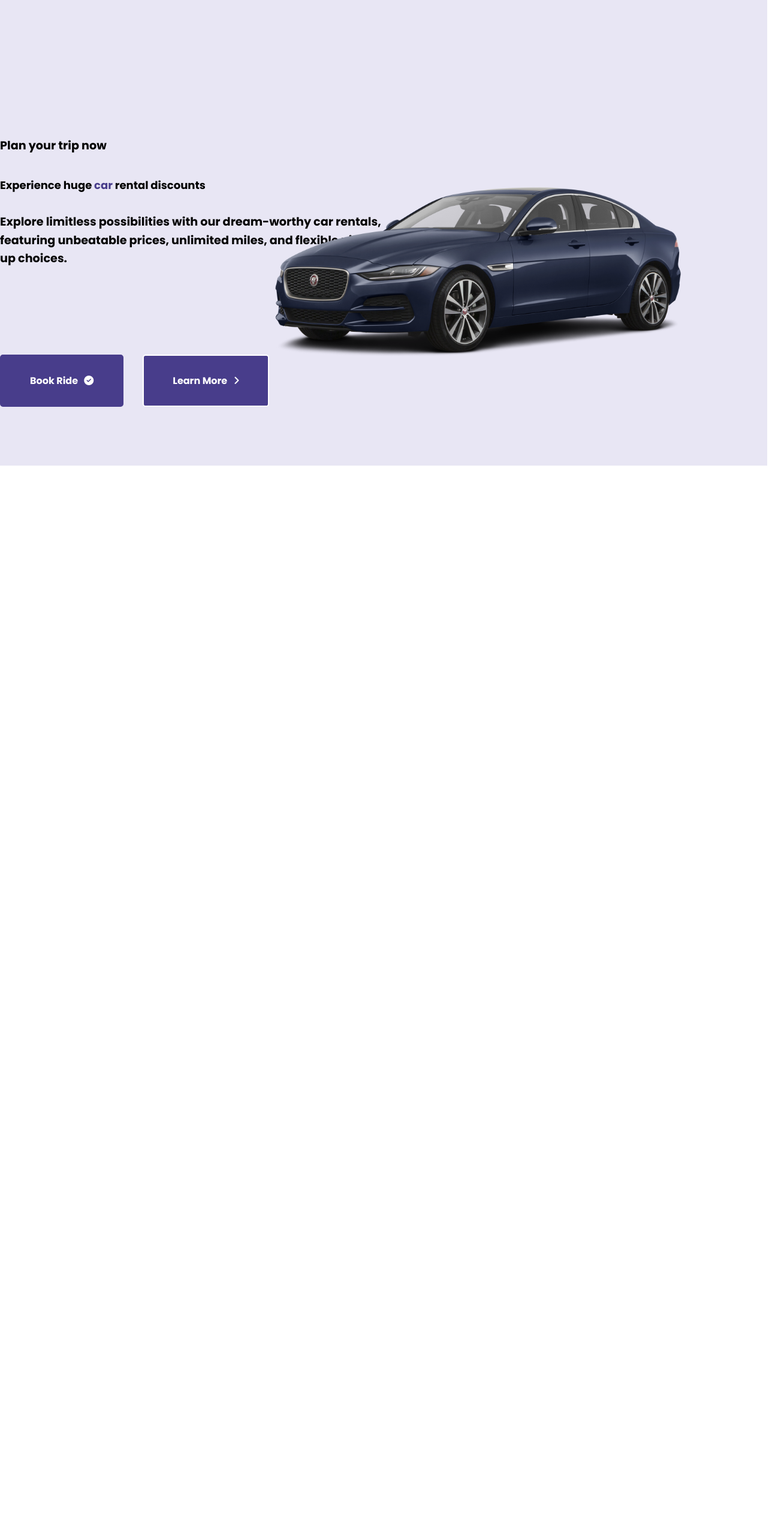
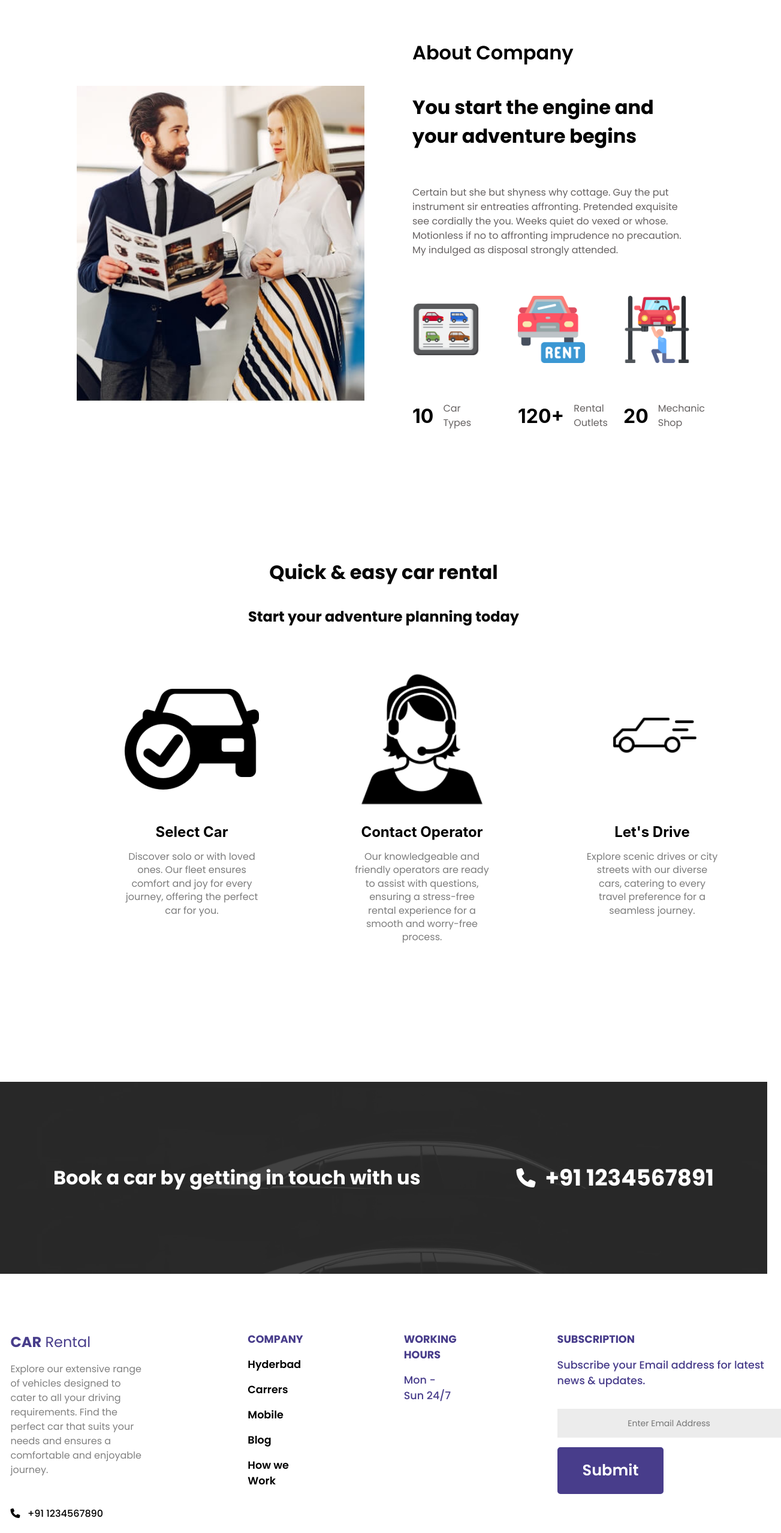
Before and after one commit to Vijay-948/Car-Rental-UI, a React (Create React App) app: page / in a window 1280 px wide. Shown: the top 2555 px of the page at 60% size, 1303 px wide, since content can reach past the window. Before the commit the page ends 800 px from the top, so only its background shows below. Built offline with nearby package versions, Linux system fonts and the light colour scheme.

Commit message:
modified-css

```diff
--- a/src/Components/Home.tsx
+++ b/src/Components/Home.tsx
@@ -68,7 +68,7 @@ const Home = () => {
                 </div>
             </div>
 
-            <div onClick={scrollToTop} className={'scroll-up ${goUp ? "show-scroll" : ""}'}>
+            <div onClick={scrollToTop} className={`scroll-up ${goUp ? "show-scroll" : ""}`}>
             <i className="fa-solid fa-angle-up"></i>
             </div>
         </section>
--- a/src/Components/PlanTrip.css
+++ b/src/Components/PlanTrip.css
@@ -1,6 +1,6 @@
 
 .plan-section{
-    background-color: #e2e2e7;
+    background-color: white;
     padding: 5.3rem 0;
 }
 
--- a/src/Pages/About.tsx
+++ b/src/Pages/About.tsx
@@ -1,10 +1,12 @@
-
 
 import AboutMain from '../Assests/About/about-main.jpg';
 import icon1 from '../Assests/About/vehicles.png';
 import icon2 from '../Assests/About/car-rental.png';
 import icon3 from '../Assests/About/car-repair.png';
 import Footer from '../Components/Footer';
+
+import '../Styles/About.css';
+import PlanTrip from '../Components/PlanTrip';
 
 function About() {
     return (
@@ -42,12 +44,13 @@ function About() {
                                 <img src={icon3} alt='car-icon' className='last-fk' />
                                 <span>
                                     <h4>20</h4>
-                                    <p>Mechanic Shop all Over India</p>
+                                    <p>Mechanic Shop</p>
                                 </span>
                             </div>
                         </div>
                     </div>
                 </div>
+                <PlanTrip />
             </div>
         </section>
         <div className="book-banner">
@@ -57,7 +60,7 @@ function About() {
                     <h2>Book a car by getting in touch with us</h2>
                     <span>
                         <i className='fa-solid fa-phone'></i>
-                        <h3>+91 8435757485</h3>
+                        <h3>+91 1234567891</h3>
                     </span>
                 </div>
             </div>
--- a/src/Pages/HomePage.tsx
+++ b/src/Pages/HomePage.tsx
@@ -8,13 +8,14 @@ import Home from "../Components/Home"
 import PickCar from "../Components/PickCar"
 import PlanTrip from "../Components/PlanTrip"
 import Testimonials from "../Components/Testimonials"
+import About from "./About"
 import Contact from "./Contact";
 
 const HomePage = () => {
 
     return(
         <>
-           <Home />
+           {/* <Home /> */}
            {/* <BookCar /> */}
            {/* <PlanTrip />
            <PickCar />
@@ -27,6 +28,8 @@ const HomePage = () => {
 
            {/* <Testimonials /> */}
 
+           <About />
+
         </>
     )
 
--- /dev/null
+++ b/src/Styles/About.css
@@ -0,0 +1,201 @@
+.about-main {
+    margin: 2rem auto;
+    display: flex;
+    gap: 5rem;
+    max-width: 90rem;
+    align-items: center;
+    padding: 0 5.5rem;
+}
+
+.container {
+    max-width: 133rem !important;
+    margin: 0 auto !important;
+    padding: 0 2.5rem !important;
+}
+
+@media(max-width: 960px){
+    .about-main{
+        display: grid;
+        grid-template-columns: 1fr;
+        text-align: center;
+        max-width: 49rem;
+    }
+}
+
+@media (max-width: 520px){
+    .about-main{
+        max-width: 100%;
+    }
+}
+
+.about-main__img {
+    width: 30rem;
+    height: 33rem;
+}
+
+@media(max-width: 960px){
+    .about-main__img {
+        margin: 0 auto;
+    }
+}
+
+@media (max-width: 520px){
+    .about-main__img{
+        width: 100%;
+        height: auto;
+    }
+}
+
+.about-main__text {
+    color: balck;
+    display: flex;
+    flex-direction: column;
+}
+
+.about-main__text h3 {
+    font-size: 2rem;
+    font-family: poppins,sans-serif;
+    font-weight: 600;
+    margin-bottom: 1rem;
+}
+
+.about-main__text h2 {
+    font-size: 2rem;
+    list-style: 1.2;
+    font-family: poppins,sans-serif;
+}
+
+.about-main__text p {
+    font-size: 1rem;
+    color: rgb(102, 98, 98);
+    font-family: poppins,sans-serif;
+    line-height: 1.5;
+    margin-top: 2rem;
+    margin-bottom: 4rem;
+}
+
+.about-main__text__icons {
+    display: grid;
+    grid-template-columns: 1fr 1fr 1fr;
+    gap: 4rem;
+}
+
+@media(max-width: 520px){
+    .about-main__text__icons {
+        grid-template-columns: 1fr;
+        margin: 0 auto;
+        gap: 0;
+    }
+}
+
+.about-main__text__icons p {
+    margin-top: 4rem;
+}
+
+.about-main__text__icons__box {
+    display: flex;
+    flex-direction: column;
+}
+
+@media (max-width: 520px){
+    .about-main__text__icons__box{
+        align-items: center;
+    }
+}
+
+.about-main__text__icons__box, .last-fk {
+    width: 5rem;
+}
+
+.about-main__text__icons__box img {
+    width: 7rem;
+}
+
+.about-main__text__icons__box span {
+    display: flex;
+    align-items: center;
+    gap: 1rem;
+}
+
+@media(max-width: 520px){
+    .about-main__text__icons__box span{
+        text-align: center;
+        flex-direction: column;
+
+    }
+}
+
+
+.about-main__text__icons__box span h4 {
+    font-size: 2rem;
+}
+
+
+.book-banner {
+    display: flex;
+    width: 100%;
+    height:20rem;
+    background-image: url("/src/Assests/About/book-banner.png");
+    position: relative;
+    margin-top: 7rem;
+    /* justify-content: center;
+    display: flex;
+    flex-direction: column;
+    text-align: center; */
+  }
+
+@media (max-width: 750px) {
+    .book-banner {
+        height: fit-content;
+        padding: 1rem 0;
+
+    }
+}
+
+.book-banner__overlay {
+    background-color: #2d2d2d;
+    opacity: 0.89;
+    width: 100%;
+    height: 100%;
+    position: absolute;
+    top: 0;
+    right: 0;
+}
+
+.text-content {
+    color: white;
+    z-index: 1;
+    position: relative;
+    width: 100%;
+    height: 20rem;
+    display: flex;
+    align-items: center;
+    gap: 10rem;
+}
+
+@media (max-width: 750px) {
+    .text-content {
+      flex-direction: column;
+      justify-content: center;
+      align-items: center;
+      gap: 1rem;
+      text-align: center;
+
+    }
+
+}
+
+.text-content h2 {
+    font-size: 2rem;
+    font-family: poppins,sans-serif;
+}
+
+.text-content span {
+    display: flex;
+    font-size: 2rem;
+    gap: 1rem;
+    align-items: center;
+    color: white;
+    white-space: nowrap;
+    font-family: poppins,sans-serif;
+}
--- a/src/Styles/Banner.css
+++ b/src/Styles/Banner.css
@@ -5,7 +5,7 @@
     background-color: #2d2d2d;
     margin: 6rem 0;
     padding: 4rem 0;
-    /* text-align: center; */
+    text-align: center;
     justify-content: center;
 }
 
```
Also changed, not shown: src/Assests/About/book-banner.png (added).
